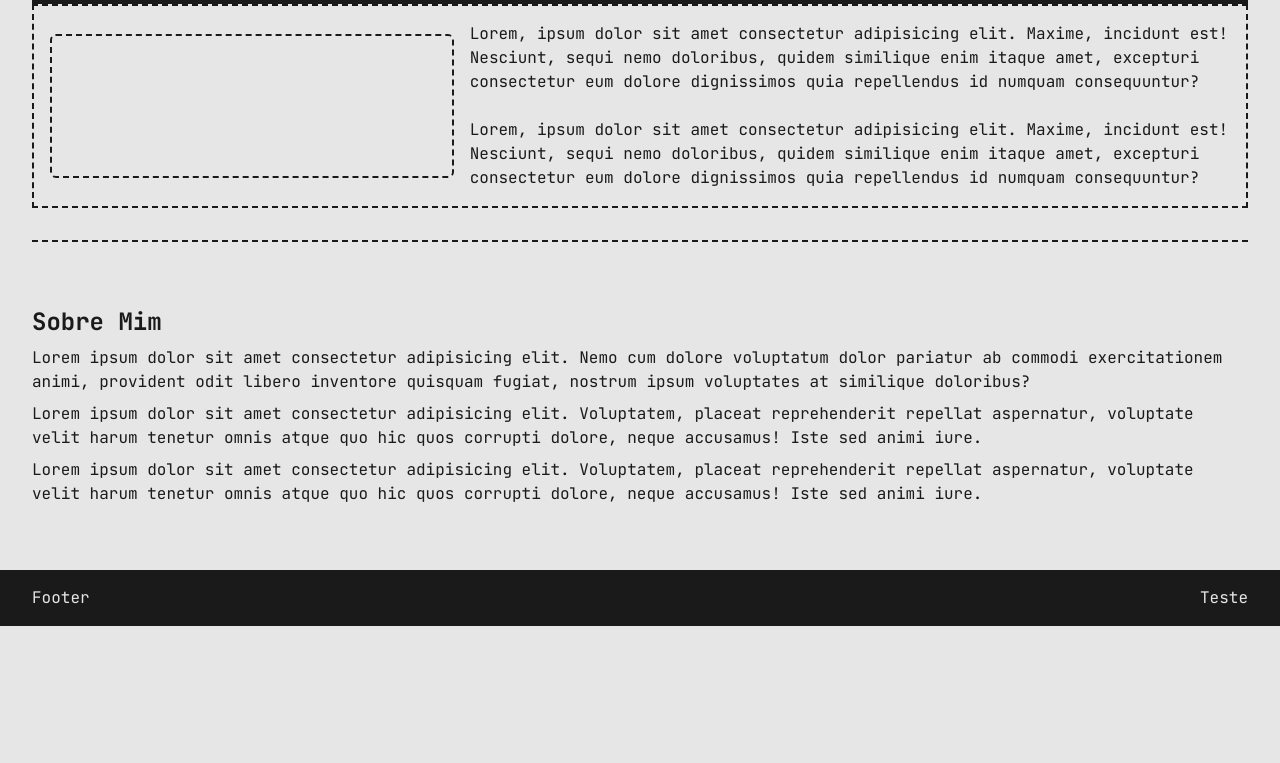
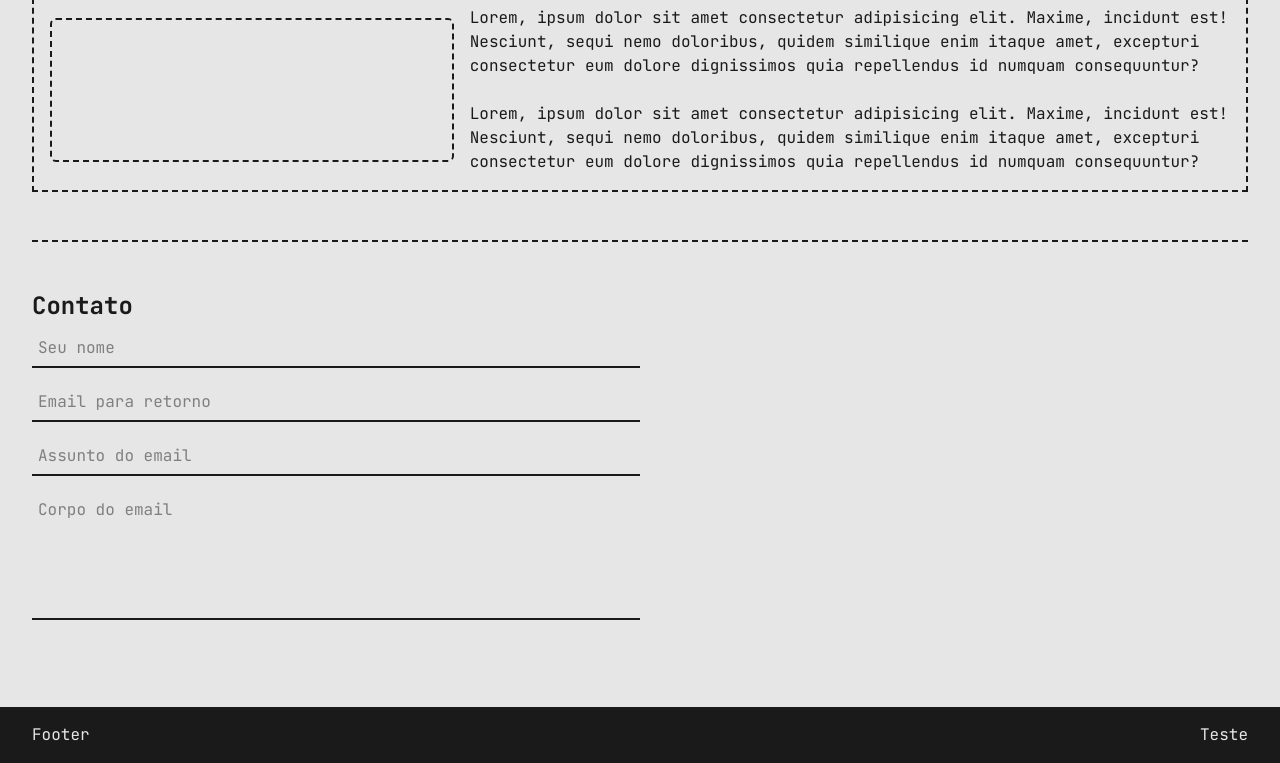
Before and after one commit to kenaioz/portfolio, a Next.js app: page / in a window 1280 px wide. Shown: the part 1836-2599 px from the top of the page. Before the commit the page ends 2462 px from the top, so only its background shows below. Built offline with nearby package versions, Linux system fonts and the light colour scheme.

Commit message:
add contact forms

```diff
--- a/src/app/page.tsx
+++ b/src/app/page.tsx
@@ -8,8 +8,8 @@ import {
 
 export default function Home() {
   return (
-    <div className="flex flex-col gap-8">
-      <div className="flex h-184 flex-wrap items-center gap-8 border-b-2 border-dashed">
+    <div className="flex flex-col gap-12">
+      <div className="flex flex-wrap items-center gap-8 border-b-2 border-dashed sm:h-184">
         <div className="border-foreground h-48 w-48 rounded-full border-2 border-dashed"></div>
         <div>
           <h1 className="text-4xl font-bold">Silvio Cesar</h1>
@@ -17,7 +17,7 @@ export default function Home() {
         </div>
       </div>
 
-      <div className="flex flex-col gap-2 border-b-2 border-dashed py-8">
+      <div className="flex flex-col gap-2 border-b-2 border-dashed pb-12">
         <h2 className="text-2xl font-bold">Sobre Mim</h2>
         <p className="text-pretty">
           Lorem ipsum dolor sit amet consectetur adipisicing elit. Nemo cum
@@ -39,7 +39,7 @@ export default function Home() {
         </p>
       </div>
 
-      <div className="border-b-2 border-dashed py-8">
+      <div className="border-b-2 border-dashed pb-12">
         <h2 className="text-2xl font-bold">Techs</h2>
         <p>
           Lorem ipsum dolor sit amet consectetur adipisicing elit. Itaque
@@ -115,7 +115,7 @@ export default function Home() {
         </div>
       </div>
 
-      <div className="flex flex-col gap-2 border-b-2 border-dashed py-8">
+      <div className="flex flex-col gap-2 border-b-2 border-dashed pb-12">
         <h2 className="text-2xl font-bold">Projetos</h2>
         <p>
           Lorem ipsum dolor sit amet consectetur, adipisicing elit. Veritatis
@@ -149,26 +149,48 @@ export default function Home() {
         </div>
       </div>
 
-      <div className="flex flex-col gap-2 py-8">
-        <h2 className="text-2xl font-bold">Sobre Mim</h2>
-        <p className="text-pretty">
-          Lorem ipsum dolor sit amet consectetur adipisicing elit. Nemo cum
-          dolore voluptatum dolor pariatur ab commodi exercitationem animi,
-          provident odit libero inventore quisquam fugiat, nostrum ipsum
-          voluptates at similique doloribus?
-        </p>
-        <p className="text-pretty">
-          Lorem ipsum dolor sit amet consectetur adipisicing elit. Voluptatem,
-          placeat reprehenderit repellat aspernatur, voluptate velit harum
-          tenetur omnis atque quo hic quos corrupti dolore, neque accusamus!
-          Iste sed animi iure.
-        </p>
-        <p className="text-pretty">
-          Lorem ipsum dolor sit amet consectetur adipisicing elit. Voluptatem,
-          placeat reprehenderit repellat aspernatur, voluptate velit harum
-          tenetur omnis atque quo hic quos corrupti dolore, neque accusamus!
-          Iste sed animi iure.
-        </p>
+      <div className="flex flex-col gap-2 pb-12">
+        <h2 className="text-2xl font-bold">Contato</h2>
+        <div className="flex w-1/2 flex-col gap-4">
+          <label htmlFor="name">
+            <input
+              id="name"
+              type="text"
+              placeholder="Seu nome"
+              autoComplete="given-name"
+              className="border-foreground w-full border-b-2 p-1.5 focus:outline-0"
+            />
+          </label>
+
+          <label htmlFor="email">
+            <input
+              id="email"
+              type="email"
+              placeholder="Email para retorno"
+              autoComplete="off"
+              className="border-foreground w-full border-b-2 p-1.5 focus:outline-0"
+            />
+          </label>
+
+          <label htmlFor="subject">
+            <input
+              id="subject"
+              type="text"
+              placeholder="Assunto do email"
+              autoComplete="off"
+              className="border-foreground w-full border-b-2 p-1.5 focus:outline-0"
+            />
+          </label>
+
+          <label htmlFor="body">
+            <textarea
+              id="body"
+              placeholder="Corpo do email"
+              autoComplete="off"
+              className="border-foreground h-32 w-full resize-none border-b-2 p-1.5 focus:outline-0"
+            />
+          </label>
+        </div>
       </div>
     </div>
   );
```
